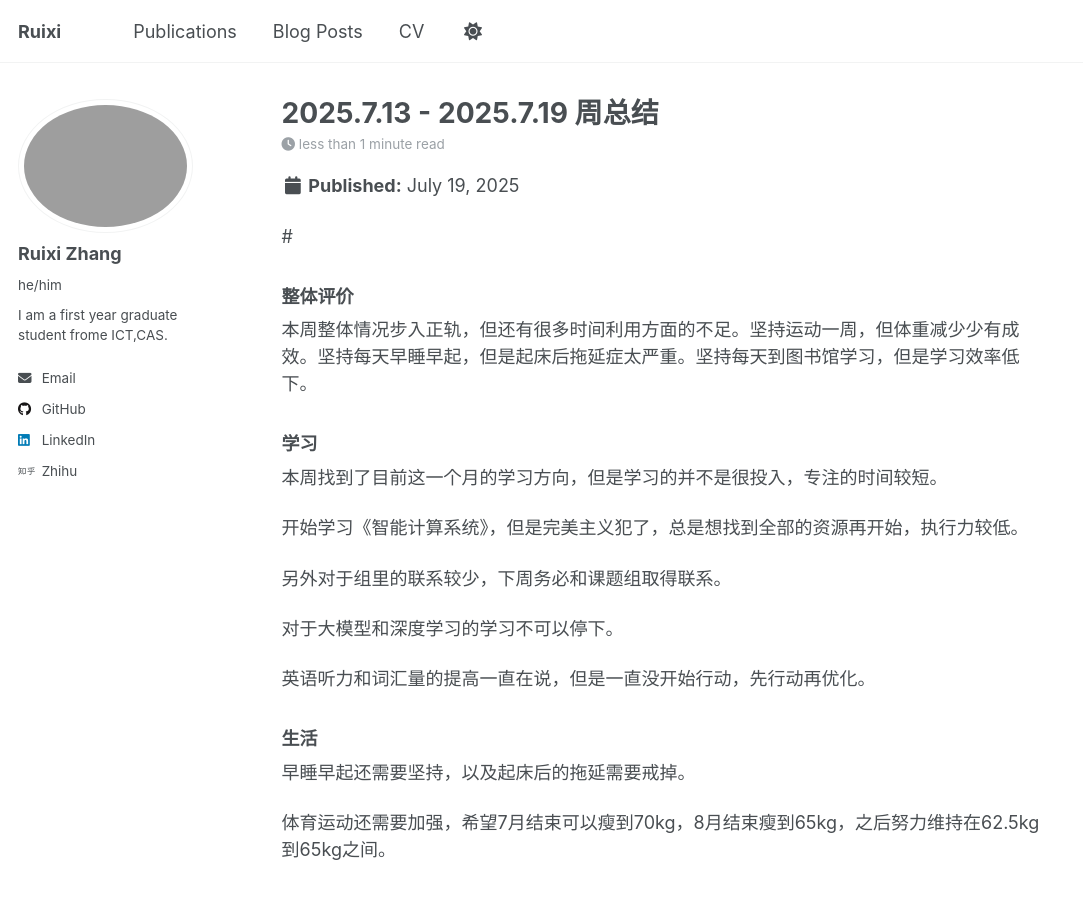
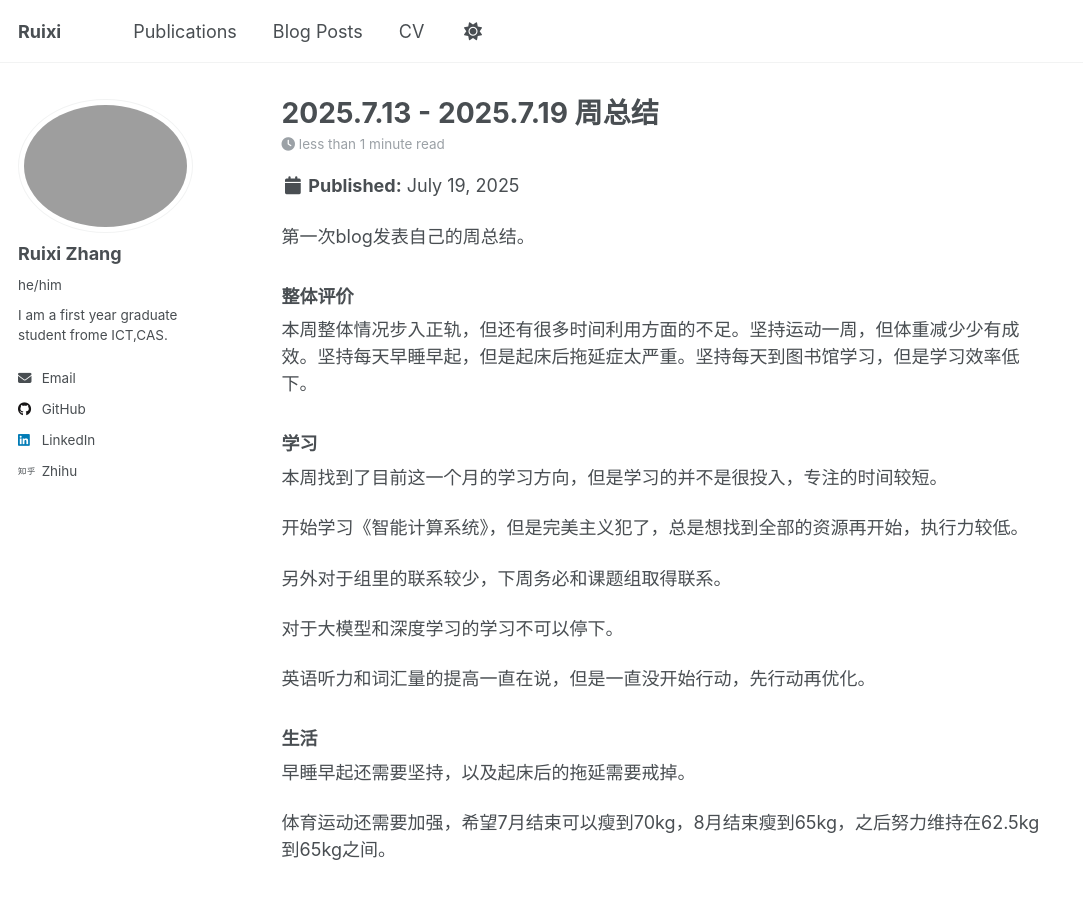
Before and after one commit to RuixiZhang0906/RuixiZhang0906.github.io, a Jekyll site: the page built from _posts/2025-07-19-blog-post-1.md, in a window 1280 px wide and 900 px high. Shown: the whole window, without its empty margins (0-1083 px from the left). Built offline with Jekyll 4.4.1, drawn with Linux system fonts in a browser that asks for light colours.

Commit message:
Update 2025-07-19-blog-post-1.md

```diff
--- a/_posts/2025-07-19-blog-post-1.md
+++ b/_posts/2025-07-19-blog-post-1.md
@@ -6,7 +6,7 @@ tags:
   - 周总结
   - 反思
 ---
-#
+第一次blog发表自己的周总结。
 
 ### 整体评价
 
```
